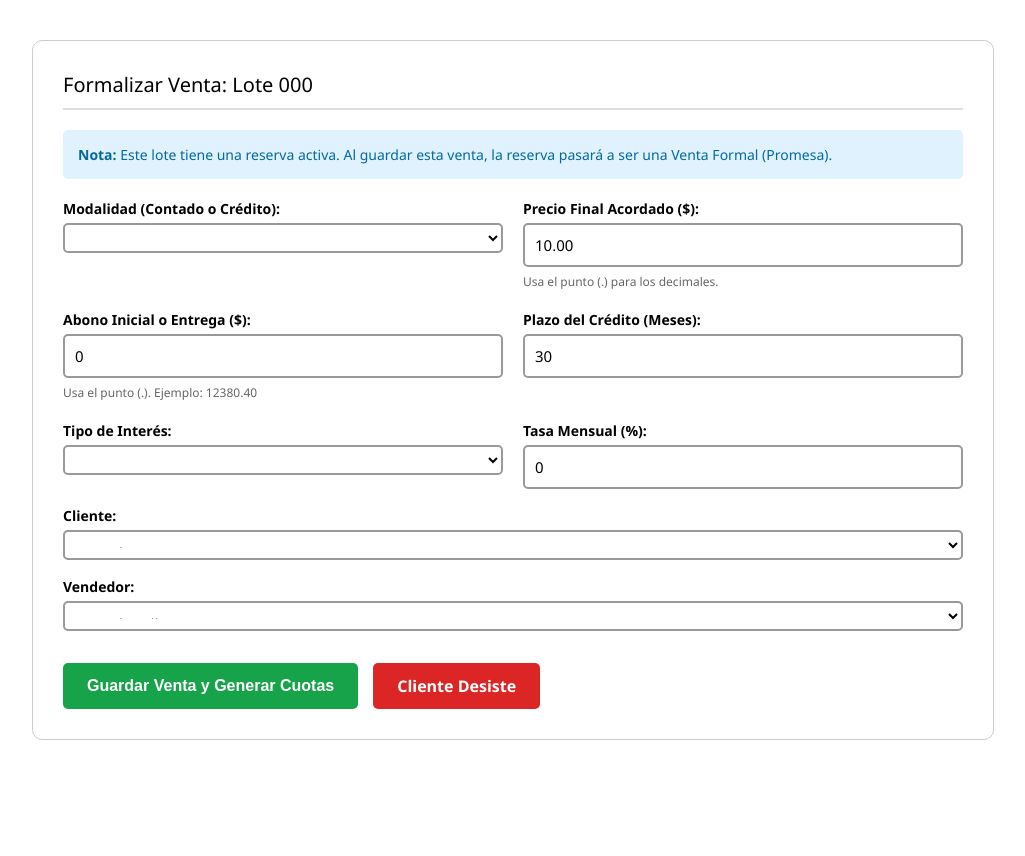
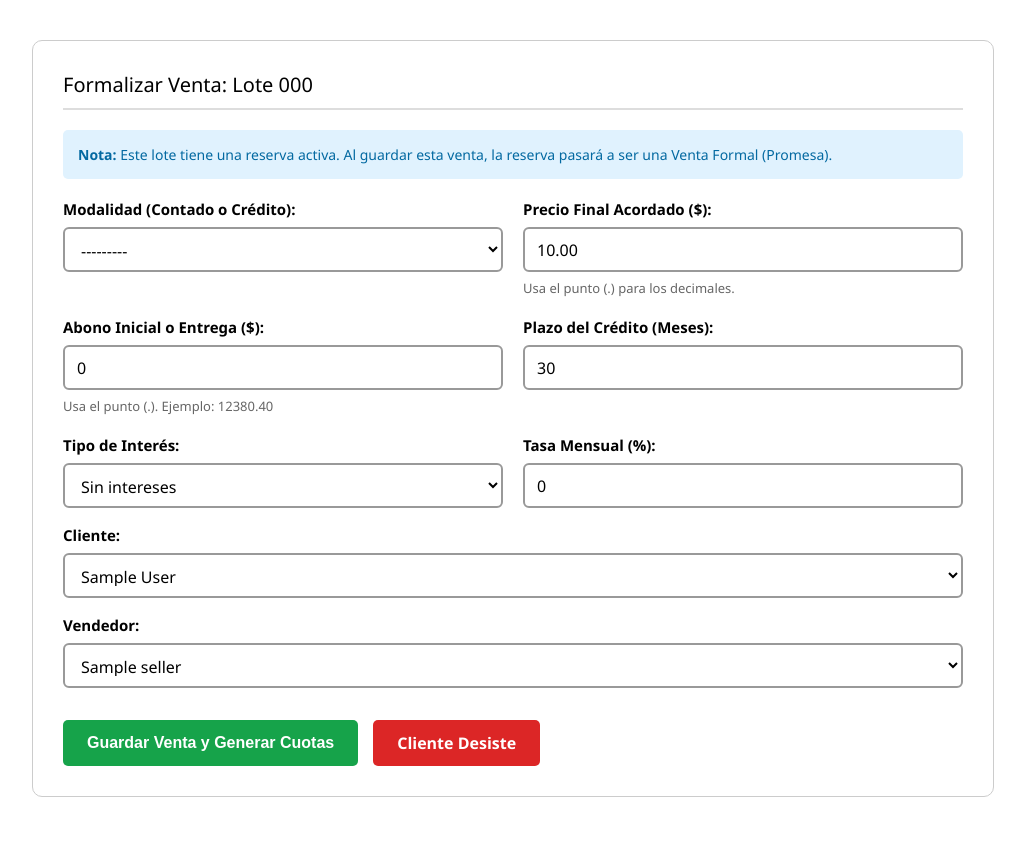
Before and after one commit to geovannybeltranbowen-crypto/inmoland-manager, a Django app: page /venta-final/1/ in a window 1280 px wide. Shown: the part 92-948 px from the top of the page, without its empty margins (127-1152 px from the left). Before the commit the page ends 832 px from the top, so only its background shows below. Run offline with Django 5.2, Linux system fonts and the light colour scheme; a user stored in the database is signed in; tables that the repository leaves empty hold one stand-in row (values such as "Sample post").

Commit message:
Forzar altura de 45px y tamano de letra en formularios

```diff
--- a/core/templates/core/form_venta_final.html
+++ b/core/templates/core/form_venta_final.html
@@ -11,20 +11,26 @@
         border: 1px solid #ccc;
     }
     .formulario-caja h1 { color: #000000 !important; border-bottom: 2px solid #ddd; padding-bottom: 10px; }
-    .formulario-caja label { color: #000000 !important; font-weight: bold !important; font-size: 14px; margin-bottom: 5px; display: block; }
-    .formulario-caja input, .formulario-caja select, .formulario-caja option {
+    .formulario-caja label { color: #000000 !important; font-weight: bold !important; font-size: 15px; margin-bottom: 8px; display: block; }
+
+    /* AQUÍ ESTÁ EL ARREGLO: Forzamos la altura y el tamaño de letra */
+    .formulario-caja input,
+    .formulario-caja select,
+    .formulario-caja option {
         background-color: #ffffff !important;
         color: #000000 !important;
         border: 2px solid #999 !important;
-        padding: 10px !important;
-        font-size: 15px !important;
+        padding: 10px 12px !important;
+        font-size: 16px !important; /* Letra más grande */
+        height: 45px !important;    /* Caja más alta para que respire */
         width: 100%;
         box-sizing: border-box;
-        border-radius: 5px;
+        border-radius: 6px;
     }
+
     .formulario-caja p { margin-bottom: 15px; }
     .fila-doble { display: grid; grid-template-columns: 1fr 1fr; gap: 20px; }
-    .texto-ayuda { color: #666; font-size: 12px; display: block; margin-top: 4px; }
+    .texto-ayuda { color: #666; font-size: 13px; display: block; margin-top: 5px; }
 </style>
 
 <div class="formulario-caja">
```
Also changed, not shown: core/templates/core/from_reserva.html (+11 -1 lines).
